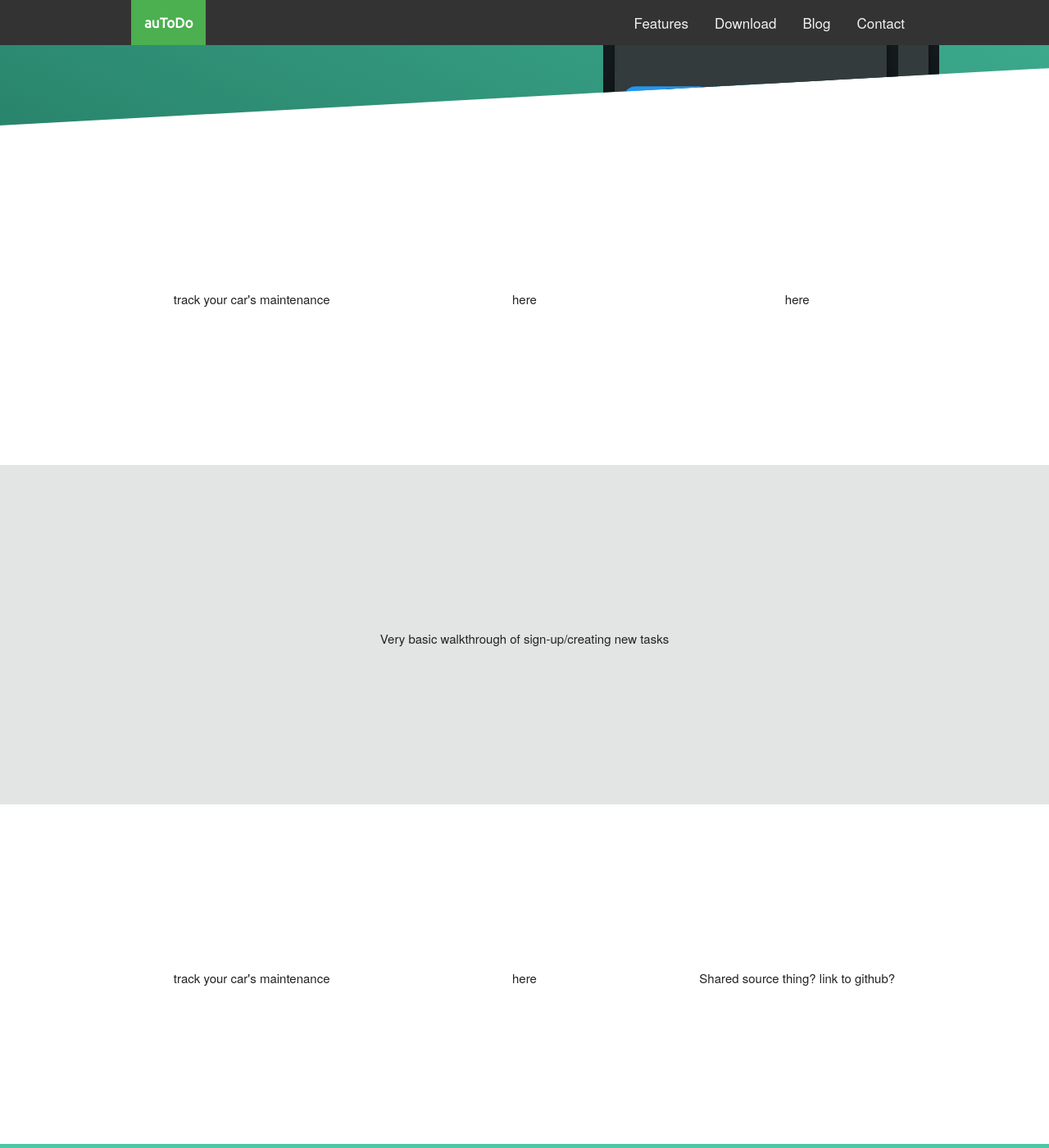
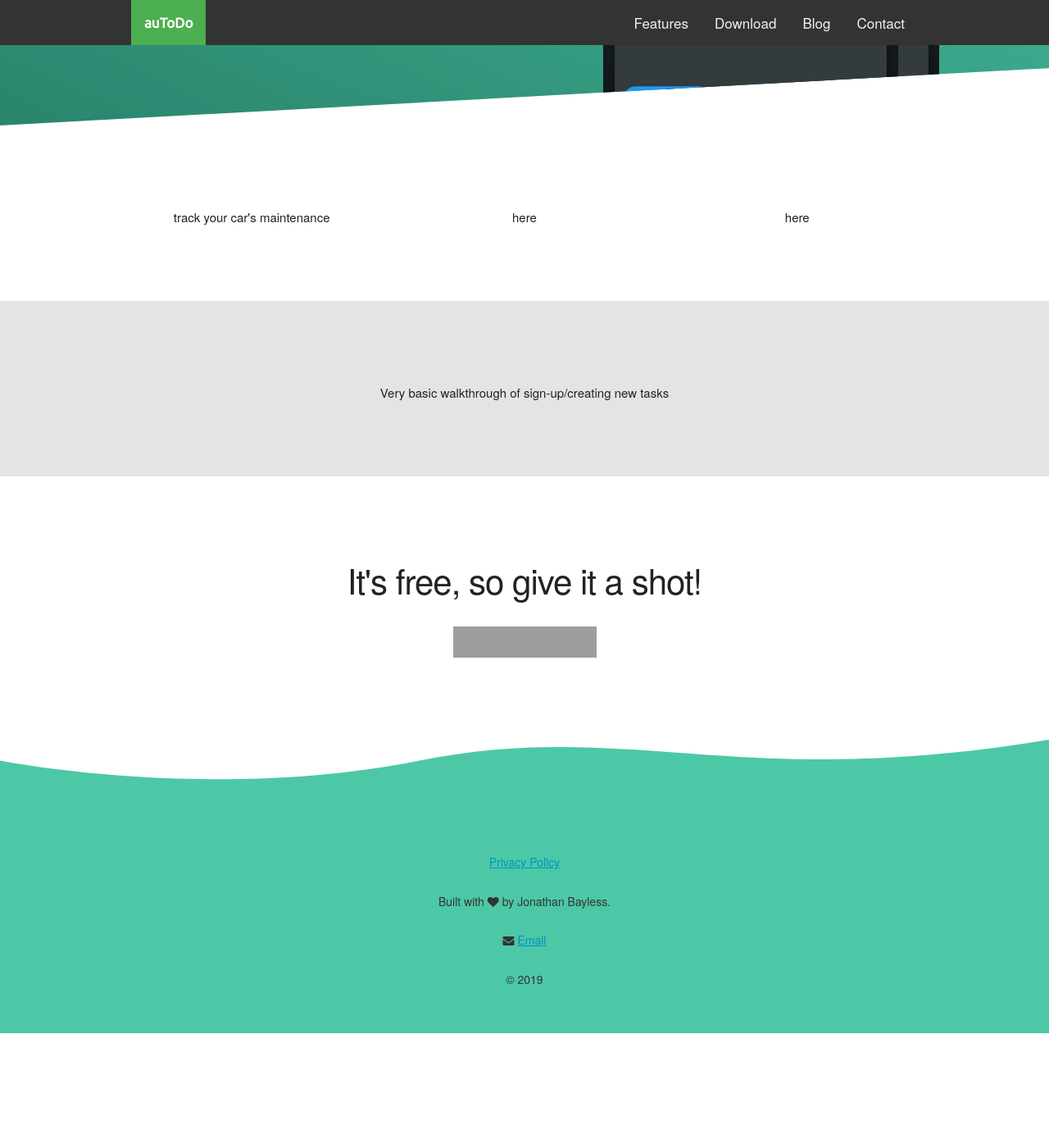
Before and after one commit to autodo-app/autodo-app.github.io, a Jekyll site: the page built from index.html, in a window 1280 px wide and 1400 px high, scrolled down 477 px. Shown: the whole window at 82% size. Built offline with Jekyll 4.4.1, drawn with Linux system fonts in a browser that asks for light colours; after the commit the page ends 1737 px from its top, so only the background shows below that; grey boxes are pictures that could not be loaded.

Commit message:
decent start to contact/downloads sections

```diff
--- a/_includes/_sass/screen.scss
+++ b/_includes/_sass/screen.scss
@@ -1,6 +1,8 @@
 @import 'angle';
 
 $autodo-green: #4cc8a7;
+$font-dark: #333;
+$link-dark: #0094c1;
 
 html {
   scroll-behavior: smooth;
@@ -15,6 +17,7 @@ p {
   font-size: 14px;
   font-weight: 300;
 }
+
 
 .header {
   @include angle-edge($angle: 2.5, $angle-position-y: 'bottom', $angle-position-x: 'right');
@@ -115,7 +118,7 @@ p {
 /* Bigger than 550 */
 @media (min-width: 550px) {
   .section {
-    padding: 12rem 0 11rem;
+    padding: 6rem 0 5rem;
   }
   .hero {
     padding-bottom: 12rem;
@@ -151,7 +154,7 @@ p {
     font-size: 2.6rem;
   }
   .section {
-    padding: 14rem 0 15rem;
+    padding: 8rem 0 7rem;
   }
   .hero {
     padding: 16rem 0 14rem;
@@ -178,7 +181,7 @@ p {
 /* Bigger than 1000 */
 @media (min-width: 1000px) {
   .section {
-    padding: 20rem 0 19rem;
+    padding: 10rem 0 9rem;
   }
   .hero {
     padding: 22rem 0;
@@ -268,6 +271,24 @@ p {
   padding: 1rem;
 }
 
+#download {
+  font-size: 0; // this is needed to remove the space after
+                // the divider
+  svg {
+    bottom: 0;
+    width: 100%;
+    height: 10vw;
+    /* set height to pixels if you want angle to change with screen width */
+  }
+}
+
+#contact {
+  color: $font-dark;
+  padding: 1rem 0 3rem;
+  a {
+    color: $link-dark;
+  }
+}
 // * {
 //   margin: 0;
 //   padding: 0;
--- a/index.html
+++ b/index.html
@@ -65,26 +65,36 @@ title: Home Page
             </div>
         </div>
     </div>
-    <div id="download" class="section">
-        <div class="container">
-            <div class="row">
-                <div class="one-third column">
-                    <i class="fas fa-clipboard-check"></i>
-                    track your car's maintenance
+    <div id="download">
+        <div class="section">
+            <div class="container">
+                <div class="row">
+                    <h2>It's free, so give it a shot!</h1>
                 </div>
-                <div class="one-third column">
-                    here
-                </div>
-                <div class="one-third column">
-                    Shared source thing? link to github?
+                <div class="row">
+                    <div class="play-link">
+                        <a href='https://play.google.com/store/apps/details?id=com.jonathanbayless.autodo&pcampaignid=pcampaignidMKT-Other-global-all-co-prtnr-py-PartBadge-Mar2515-1'><img alt='Get it on Google Play' src='https://play.google.com/intl/en_us/badges/static/images/badges/en_badge_web_generic.png'/></a>
+                    </div>
                 </div>
             </div>
         </div>
+        <svg xmlns="http://www.w3.org/2000/svg" viewBox="0 0 100 100" preserveAspectRatio="none">
+            <path d="M 0 20 C 0 20, 20 60, 40 20 S 70 50, 100 0 V 100 H 0 Z" fill="#4cc8a7" stroke="transparent"/>
+        </svg>
     </div>
     <div id="contact" class="section section-green">
         <div class="container">
             <div class="row">
-                Contact info?
+                <p><a href="/privacy-policy/">Privacy Policy</a></p>
+            </div>
+            <div class="row">
+                <p>Built with <i class="fa fa-heart"></i> by Jonathan Bayless.</p>
+            </div>
+            <div class="row">
+                <p><i class="fa fa-envelope"></i> <a href="mailto:contact@autodo.app">Email</a></p>
+            </div>
+            <div class="row">
+                <p>© 2019</p>
             </div>
         </div>
     </div>
```
Also changed, not shown: 2 other files.
